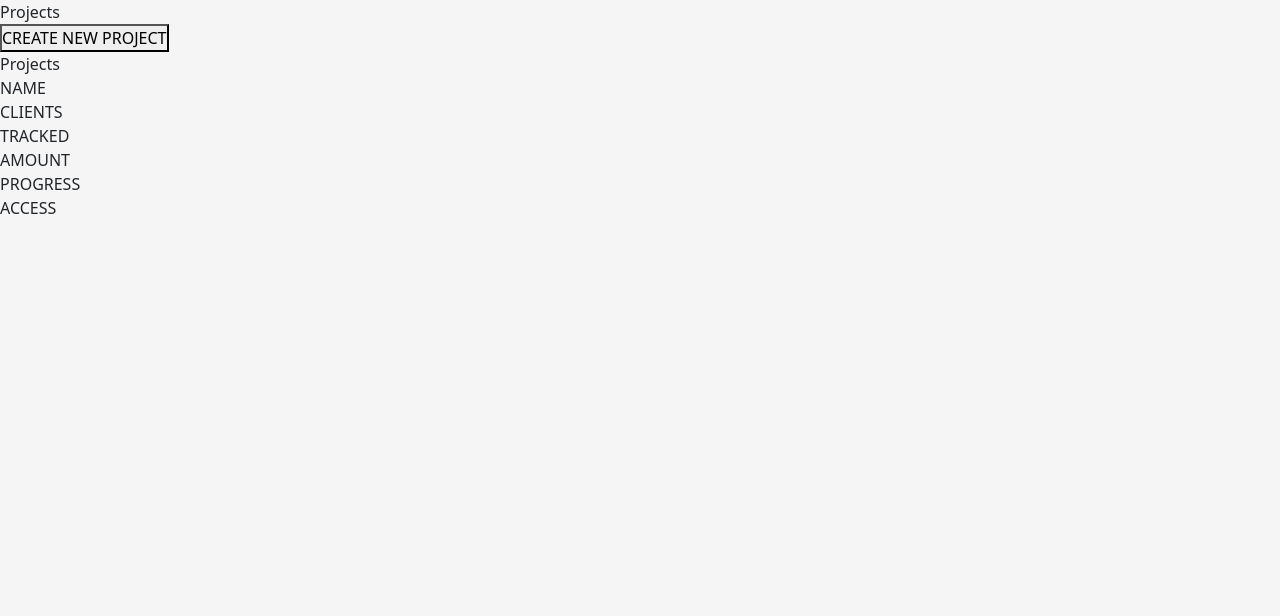
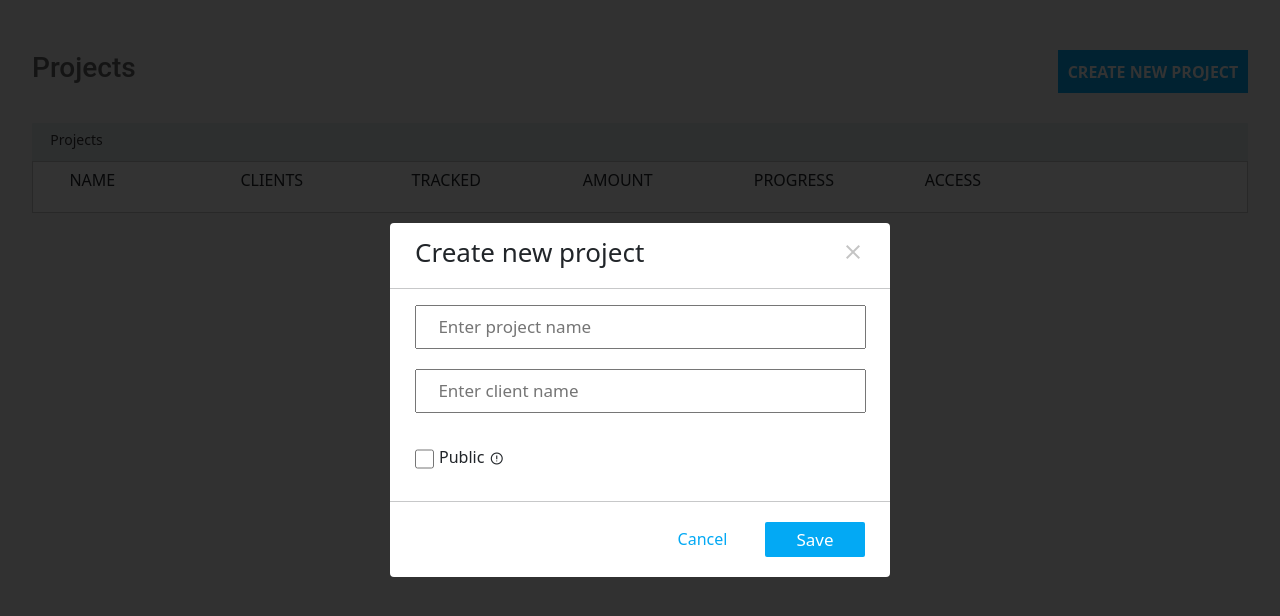
Before and after one commit to manoharmeena123/Track-It, a plain HTML site: page projects.html in a window 1280 px wide. Both pictures are taken after a click on the button "CREATE NEW PROJECT". Drawn offline with nearby package versions, Linux system fonts and the light colour scheme.

Commit message:
project popup page

```diff
--- a/frontend/css/client.css
+++ b/frontend/css/client.css
@@ -143,7 +143,6 @@ input {
     margin-top: 17px;
     cursor: pointer;
     color: rgb(196, 196, 196);
-
 }
 .top_part {
   display: flex;
--- a/frontend/css/projects.css
+++ b/frontend/css/projects.css
@@ -107,3 +107,90 @@ body {
   cursor: pointer;
   border-right: 1px solid rgb(202, 202, 202);
 }
+
+/* !---------- POPUP PAGE CSS ------------ */
+
+.bg-model {
+  width: 100%;
+  height: 100%;
+  background-color: rgba(0, 0, 0, 0.8);
+  position: absolute;
+  top: 0;
+  display: flex;
+  justify-content: center;
+  align-items: center;
+  display: none;
+}
+.model-content {
+  width: 500px;
+  margin: auto;
+  background-color: white;
+  border-radius: 4px;
+}
+.close{
+    margin-top: 17px;
+    cursor: pointer;
+    color: rgb(196, 196, 196);
+}
+.top_part {
+  display: flex;
+  justify-content: space-between;
+  margin: 0px 25px;
+}
+.header {
+  margin-top: 10px;
+  font-size: 26px;
+}
+.project_details {
+  margin-left: 25px;
+}
+.button_div {
+  margin-left: 50%;
+  width: 50%;
+  display: flex;
+  justify-content: space-evenly;
+  margin-top: 20px;
+  margin-bottom: 20px;
+}
+.close_bt,
+.submit_bt {
+  padding: 2% 5%;
+}
+.mrgn-btm {
+  margin-bottom: 20px;
+  width: 95%;
+}
+input {
+  font-size: 17px;
+  padding: 1.5% 4.5%;
+}
+.public_div{
+  display: flex;
+}
+.close_bt {
+  border: 0;
+  background-color: initial;
+  color: #03a9f4;
+}
+.close_bt:hover {
+  color: #0909ed;
+}
+.submit_bt {
+  width: 100px;
+  background-color: #03a9f4;
+  border: 0;
+  border-radius: 2px;
+  color: #ffffff;
+}
+.public_div input{
+  width: 4%;
+}
+.public_div p,.public_div span{
+  margin-top: 12px;
+  margin-left: 5px;
+}
+
+.public_div span{
+  font-size: 15px;
+  margin-top: 18px;
+}
--- a/projects.html
+++ b/projects.html
@@ -7,7 +7,7 @@
     <link href="https://cdn.jsdelivr.net/npm/bootstrap@5.3.0-alpha1/dist/css/bootstrap.min.css" rel="stylesheet" integrity="sha384-GLhlTQ8iRABdZLl6O3oVMWSktQOp6b7In1Zl3/Jr59b6EGGoI1aFkw7cmDA6j6gD" crossorigin="anonymous">
     <link rel="stylesheet" href="https://cdnjs.cloudflare.com/ajax/libs/font-awesome/6.2.0/css/all.min.css"/>
     <link rel="stylesheet" href="https://fonts.googleapis.com/css2?family=Material+Symbols+Outlined:opsz,wght,FILL,GRAD@48,400,0,0"/>
-    <link rel="stylesheet" href="/frontend/css/client.css">
+    <link rel="stylesheet" href="/frontend/css/projects.css">
     <title>Projects • TrackIt</title>
 </head>
 <body>
@@ -15,7 +15,7 @@
         <div class="projects_page">
             <div class="top-head">
                 <div class="header-project">Projects</div>
-                <div class="create_project"><button>CREATE NEW PROJECT</button></div>
+                <div class="create_project" onclick="addProjects()"><button>CREATE NEW PROJECT</button></div>
             </div>
             <div class="content_prnt_div">
                 <div class="main_div_parent">
@@ -49,6 +49,33 @@
         </div>
     </section>
 
+    <!-- !-------------------------------- POPUP PAGE ------------------------------ -->
+    <section>
+        <div class="bg-model">
+            <div class="model-content">
+                <div class="top_part">
+                    <div class="header">Create new project</div>
+                    <div class="close" onclick="closeProjects()"><span class="material-symbols-outlined">close</span></div>
+                </div>
+                <hr>
+                <form action="">
+                    <div class="project_details">
+                        <input type="text" class="mrgn-btm" placeholder="Enter project name">
+                        <input type="text" class="mrgn-btm" placeholder="Enter client name">
+                        <div class="public_div">
+                            <input class="private" type="checkbox" value="Private"><p>Public</p><span class="material-symbols-outlined">error</span>
+                        </div>
+                    </div>
+                    <hr>
+                    <div class="button_div">
+                        <button class="close_bt" onclick="closeProjects()">Cancel</button>
+                        <input class="submit_bt" value="Save" type="submit">
+                    </div>
+                </form>
+            </div>
+        </div>
+    </section>
 
+    <script src="./projects.js"></script>
 </body>
 </html>
--- /dev/null
+++ b/projects.js
@@ -0,0 +1,6 @@
+function addProjects() {
+    document.querySelector(".bg-model").style.display = 'flex';
+};
+function closeProjects() {
+    document.querySelector(".bg-model").style.display = 'none';
+};
```
Also changed, not shown: client.html (+1 -1 lines).
